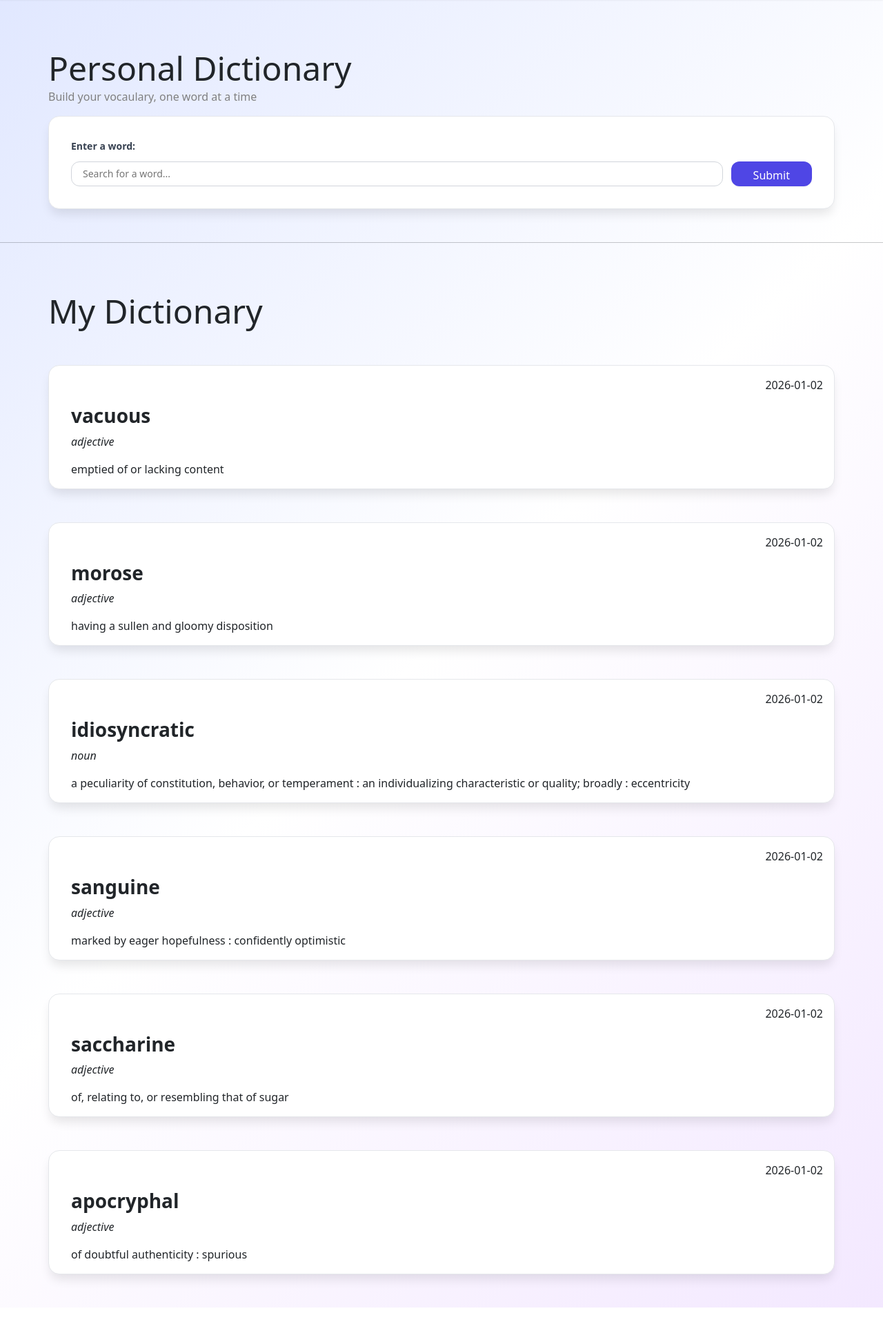
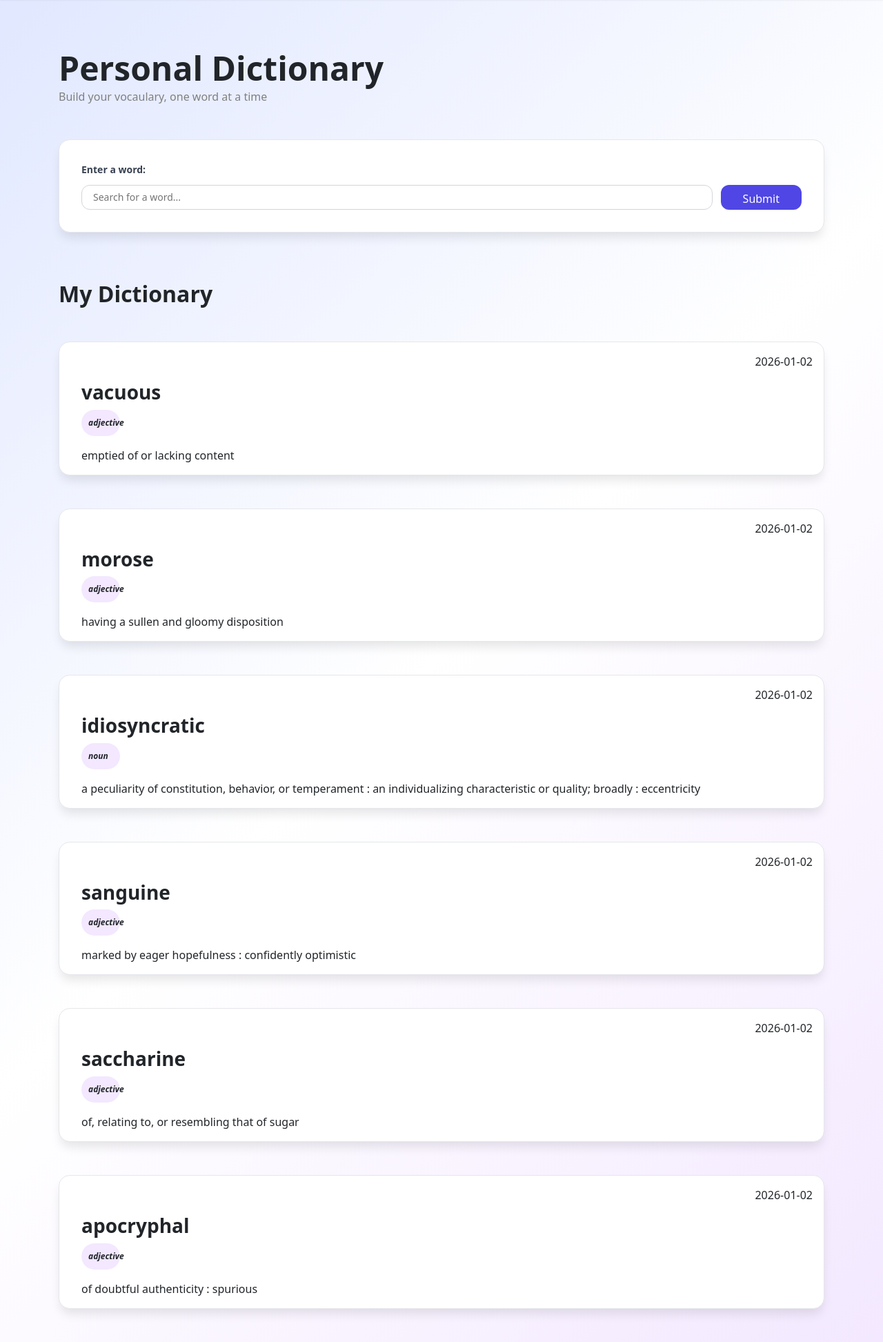
Before and after one commit to mimiaboubaker/personal_dictionary, a Flask app: page / in a window 1280 px wide. Shown: the part 47-1992 px from the top of the page at 69% size. Before the commit the page ends 1942 px from the top, so only its background shows below. Run offline with Flask 3, Linux system fonts and the light colour scheme.

Commit message:
Updated design

```diff
--- a/index.py
+++ b/index.py
@@ -28,7 +28,7 @@ def word_entry():
         </form>"""
 
     page += "<div class='dictionary-section'>"
-    page += "<hr><h1 class='my-dictionary-heading'>My Dictionary</h1>"
+    page += "<h1 class='my-dictionary-heading'>My Dictionary</h1>"
 
     try:
         f = open("p_dictionary.txt", "r")
--- a/static/css/styles.css
+++ b/static/css/styles.css
@@ -19,14 +19,19 @@ nav li {
 body {
     background: linear-gradient(135deg, #e0e7ff 0%, #ffffff 50%, #f3e8ff 100%);
 }
+
 h1 {
     font-size: 3em;
     margin: 70px 0px 0px 70px;
+    font-weight: bold;
 }
+
+
 .subtitle {
     color: grey;
     font-size: 1rem;
-    margin-left: 70px;
+    margin-left: 85px;
+    margin-bottom: 50px;
 }
 .search-card {
     background: white;
@@ -34,8 +39,8 @@ h1 {
     box-shadow: 0 10px 15px -3px rgba(0, 0, 0, 0.1);
     padding: 2rem;
     margin-bottom: 3rem;
-    margin-left: 70px;
-    margin-right: 70px;
+    margin-left: 85px;
+    margin-right: 85px;
     border: 1px solid #e5e7eb;
 }
 .search-card label {
@@ -82,14 +87,13 @@ button[type="submit"]:hover {
 }
 
 .feed-of-words {
-    padding-left: 70px;
     background: white;
     border-radius: 1rem;
     box-shadow: 0 10px 15px -3px rgba(0, 0, 0, 0.1);
     padding-left: 2rem;
     margin-bottom: 3rem;
-    margin-left: 70px;
-    margin-right: 70px;
+    margin-left: 85px;
+    margin-right: 85px;
     border: 1px solid #e5e7eb;
 }
 
@@ -104,3 +108,23 @@ button[type="submit"]:hover {
     padding-top: 0rem;
     margin-top: 0rem;
 }
+
+.my-dictionary-heading {
+    font-size: 2rem;
+    margin-left: 85px;
+
+}
+
+.header {
+    margin-left: 85px;
+}
+
+.part-of-speech {
+    background-color: #f3e8ff;
+    padding: 10px;
+    border-radius: 25px;
+    margin-right: 1020px;
+    font-size: 0.75rem;
+    font-weight: bold;
+
+}
```
Also changed, not shown: study.html (line endings or trailing spaces), word_form.html (line endings or trailing spaces).
